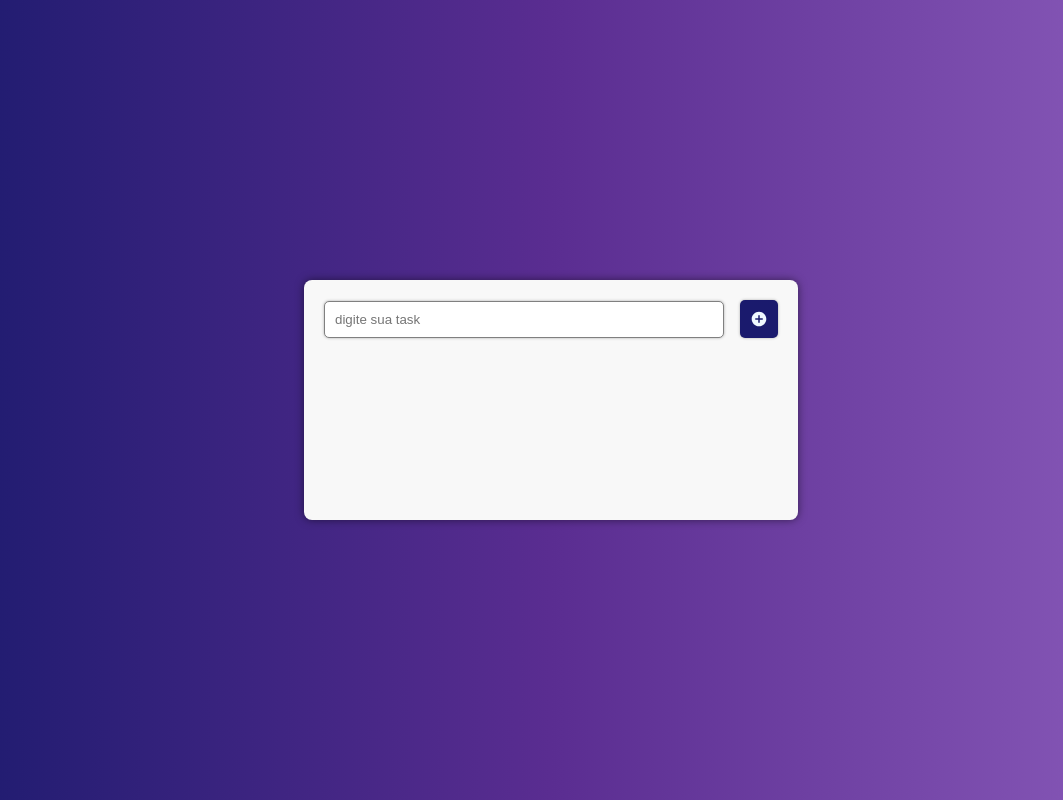
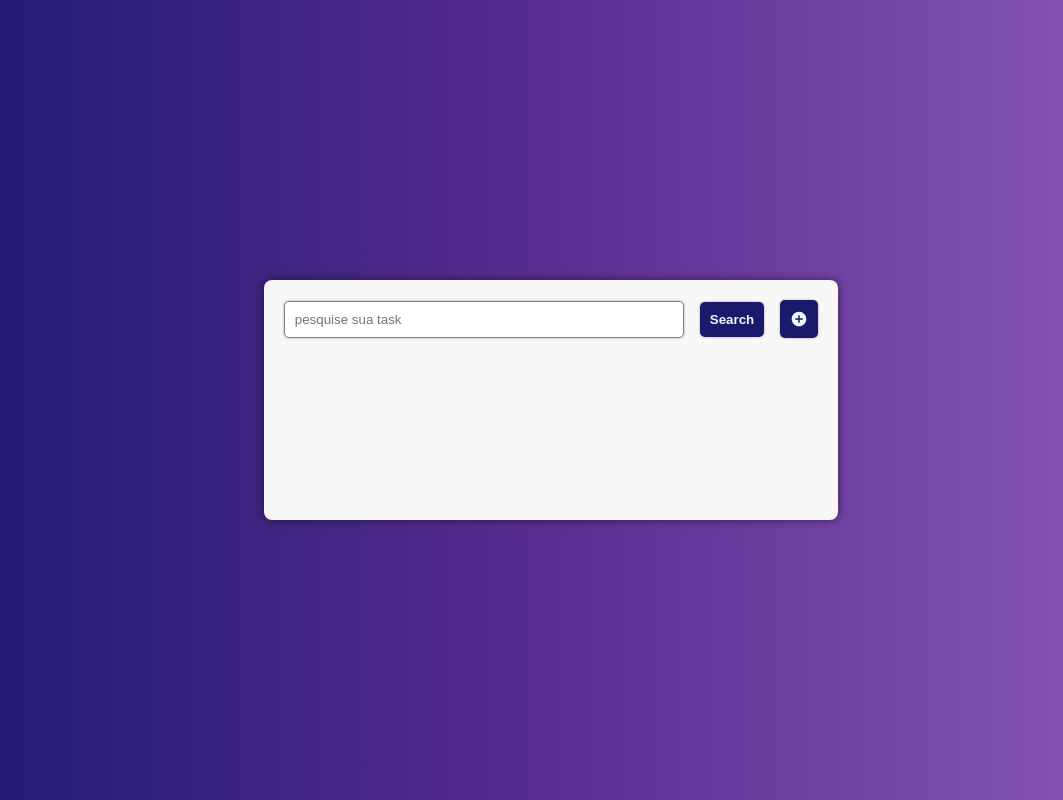
Before and after one commit to diegolts7/TasksList, a React (Vite) app in the folder TaksList-app/: page / in a window 1280 px wide. Both pictures are taken after a click on the button 878 px from the left and 319 px from the top of the page. Shown: the whole page, without its empty margins (89-1152 px from the left). Built offline with nearby package versions, Linux system fonts and the light colour scheme; the HTML template or start-up script is replaced by a standard one.

Commit message:
implementando a funcionalidade criar tasks e o contexto que vai gerenciar as listas de tasks

```diff
--- a/TaksList-app/src/app/App.jsx
+++ b/TaksList-app/src/app/App.jsx
@@ -1,12 +1,15 @@
 import ModalTasks from "../components/layout/modalTasks/ModalTasks";
+import { TaskContext } from "../contexts/taskContext/TaskContext";
 
 import "./App.css";
 
 function App() {
   return (
-    <div className="conteiner">
-      <ModalTasks />
-    </div>
+    <TaskContext>
+      <div className="conteiner">
+        <ModalTasks />
+      </div>
+    </TaskContext>
   );
 }
 
--- a/TaksList-app/src/components/layout/criarTask/CriarTask.jsx
+++ b/TaksList-app/src/components/layout/criarTask/CriarTask.jsx
@@ -1,8 +1,9 @@
 import styled from "styled-components";
 import { IoSearchCircleSharp } from "react-icons/io5";
 import { IoMdAddCircle } from "react-icons/io";
-import { useState } from "react";
+import { useContext, useEffect, useState } from "react";
 import useRequest from "../../../hooks/useRequest/useRequest";
+import { ContextTask } from "../../../contexts/taskContext/TaskContext";
 
 const FormCriarTask = styled.form`
   display: flex;
@@ -41,51 +42,49 @@ const FormCriarTask = styled.form`
   }
 `;
 
-const CriarTask = ({ setLista }) => {
-  const [isAdd, setIsAdd] = useState(true);
-  const [textTask, setTextTask] = useState("");
-
-  function toggleIsAdd() {
-    setIsAdd((beforeIsAdd) => (beforeIsAdd ? false : true));
-  }
-
-  async function addTask(e) {
-    e.preventDefault();
-    if (textTask.length > 0) {
-      if (isAdd) {
-        useRequest.POST({ text: textTask, checked: false });
-        setTextTask("");
-        setLista(useRequest.GET());
-
-        return;
-      }
-      setLista(useRequest.GETWithName(textTask));
-      return;
-    }
-    setLista(useRequest.GET());
-  }
+const CriarTask = () => {
+  const [textCriarTask, setTextCriarTask] = useState("");
+  const [textPesquisaTask, setTextPesquisaTask] = useState("");
+  const { AdiconaTask, toggleIsAdd, isAdd } = useContext(ContextTask);
 
   return (
-    <FormCriarTask onSubmit={addTask}>
-      <input
-        type="text"
-        placeholder="digite sua task"
-        value={textTask}
-        onChange={(e) => setTextTask(e.target.value)}
-      />
+    <>
       {isAdd ? (
-        <>
-          <button type="submit">Add </button>
-          <button onClick={toggleIsAdd}>
+        <FormCriarTask
+          onSubmit={(e) => {
+            e.preventDefault();
+            if (textCriarTask !== "") {
+              AdiconaTask({ text: textCriarTask, checked: false });
+              setTextCriarTask("");
+            }
+          }}
+        >
+          <input
+            type="text"
+            placeholder="digite sua task"
+            value={textCriarTask}
+            onChange={(e) => setTextCriarTask(e.target.value)}
+          />
+          <button type="submit">Add</button>
+          <button type="button" onClick={toggleIsAdd}>
             <IoSearchCircleSharp />
           </button>
-        </>
+        </FormCriarTask>
       ) : (
-        <button onClick={toggleIsAdd}>
-          <IoMdAddCircle />
-        </button>
+        <FormCriarTask>
+          <input
+            type="text"
+            placeholder="pesquise sua task"
+            value={textPesquisaTask}
+            onChange={(e) => setTextPesquisaTask(e.target.value)}
+          />
+          <button type="submit">Search</button>
+          <button type="button" onClick={toggleIsAdd}>
+            <IoMdAddCircle />
+          </button>
+        </FormCriarTask>
       )}
-    </FormCriarTask>
+    </>
   );
 };
 
--- a/TaksList-app/src/components/layout/modalTasks/ModalTasks.jsx
+++ b/TaksList-app/src/components/layout/modalTasks/ModalTasks.jsx
@@ -1,5 +1,7 @@
 import styled from "styled-components";
 import CriarTask from "../criarTask/CriarTask";
+import { useEffect, useState } from "react";
+import useRequest from "../../../hooks/useRequest/useRequest";
 
 const DivCentralModalTasks = styled.div`
   background-color: #f8f8f8;
--- /dev/null
+++ b/TaksList-app/src/contexts/taskContext/TaskContext.jsx
@@ -0,0 +1,33 @@
+import { createContext, useState } from "react";
+import useRequest from "../../hooks/useRequest/useRequest";
+
+const ContextTask = createContext();
+
+const TaskContext = ({ children }) => {
+  const [listaTasks, setListaTasks] = useState([]);
+  const [isAdd, setIsAdd] = useState(true);
+
+  async function AdiconaTask(task) {
+    await useRequest.POST(task);
+    await PegaTasks();
+  }
+
+  function toggleIsAdd() {
+    setIsAdd((beforeIsAdd) => !beforeIsAdd);
+  }
+
+  async function PegaTasks() {
+    const tasks = await useRequest.GET();
+    setListaTasks(new Map(tasks.map((task) => [task._id, task.text])));
+  }
+
+  return (
+    <ContextTask.Provider
+      value={{ listaTasks, AdiconaTask, PegaTasks, toggleIsAdd, isAdd }}
+    >
+      {children}
+    </ContextTask.Provider>
+  );
+};
+
+export { TaskContext, ContextTask };
```
